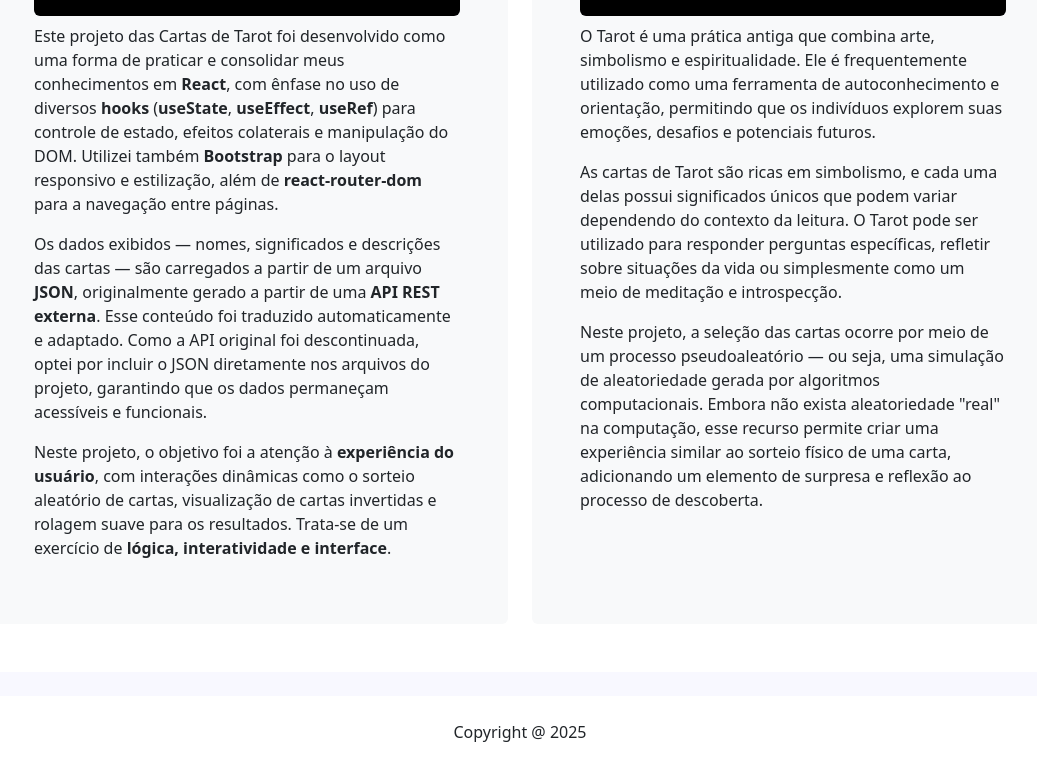
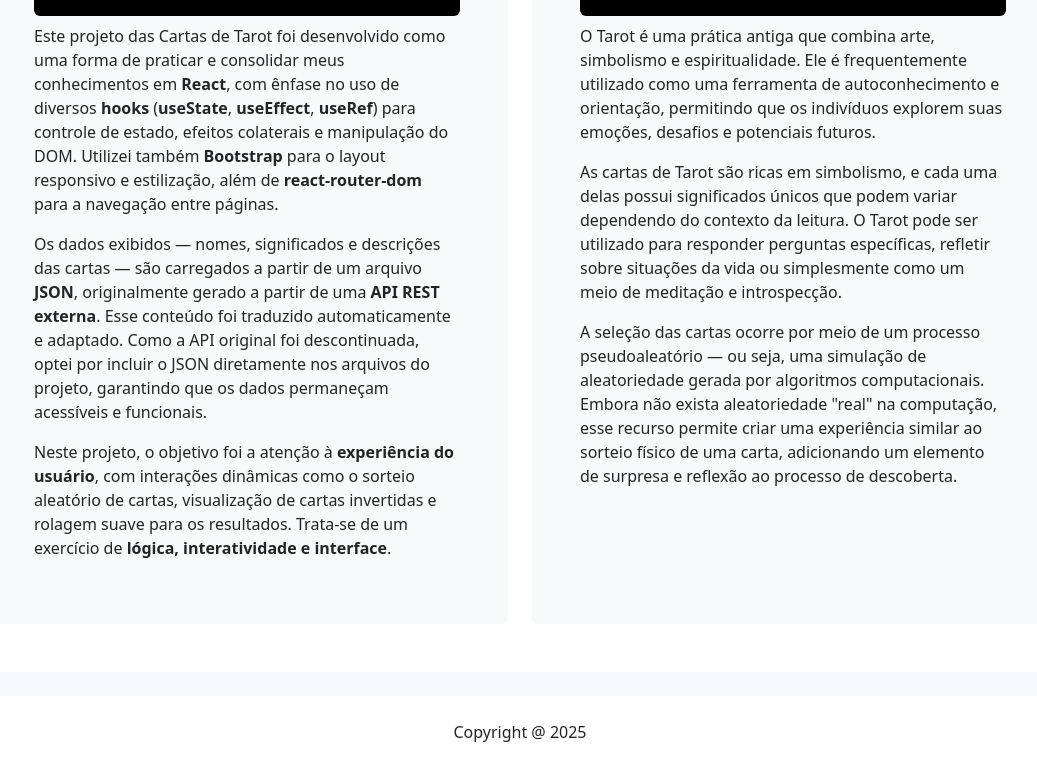
Before and after one commit to mateusdka/site, a React (Create React App) app: page /projetos/cartas-de-tarot in a window 1280 px wide. Shown: the part 1089-1869 px from the top of the page, without its empty margins (120-1157 px from the left). Built offline with nearby package versions, Linux system fonts and the light colour scheme; a web font is replaced by a local one.

Commit message:
Ajuste de texto

```diff
--- a/src/Pages/Cartas/Cartas.js
+++ b/src/Pages/Cartas/Cartas.js
@@ -106,7 +106,7 @@ function Cartas() {
             <h5 className="display-6 banner-text rounded p-3">Sobre o Tarot</h5>
             <p>O Tarot é uma prática antiga que combina arte, simbolismo e espiritualidade. Ele é frequentemente utilizado como uma ferramenta de autoconhecimento e orientação, permitindo que os indivíduos explorem suas emoções, desafios e potenciais futuros.</p>
             <p>As cartas de Tarot são ricas em simbolismo, e cada uma delas possui significados únicos que podem variar dependendo do contexto da leitura. O Tarot pode ser utilizado para responder perguntas específicas, refletir sobre situações da vida ou simplesmente como um meio de meditação e introspecção.</p>
-            <p>Neste projeto, a seleção das cartas ocorre por meio de um processo pseudoaleatório — ou seja, uma simulação de aleatoriedade gerada por algoritmos computacionais. Embora não exista aleatoriedade "real" na computação, esse recurso permite criar uma experiência similar ao sorteio físico de uma carta, adicionando um elemento de surpresa e reflexão ao processo de descoberta.</p>
+            <p>A seleção das cartas ocorre por meio de um processo pseudoaleatório — ou seja, uma simulação de aleatoriedade gerada por algoritmos computacionais. Embora não exista aleatoriedade "real" na computação, esse recurso permite criar uma experiência similar ao sorteio físico de uma carta, adicionando um elemento de surpresa e reflexão ao processo de descoberta.</p>
 
           </div>
         </div>
```
